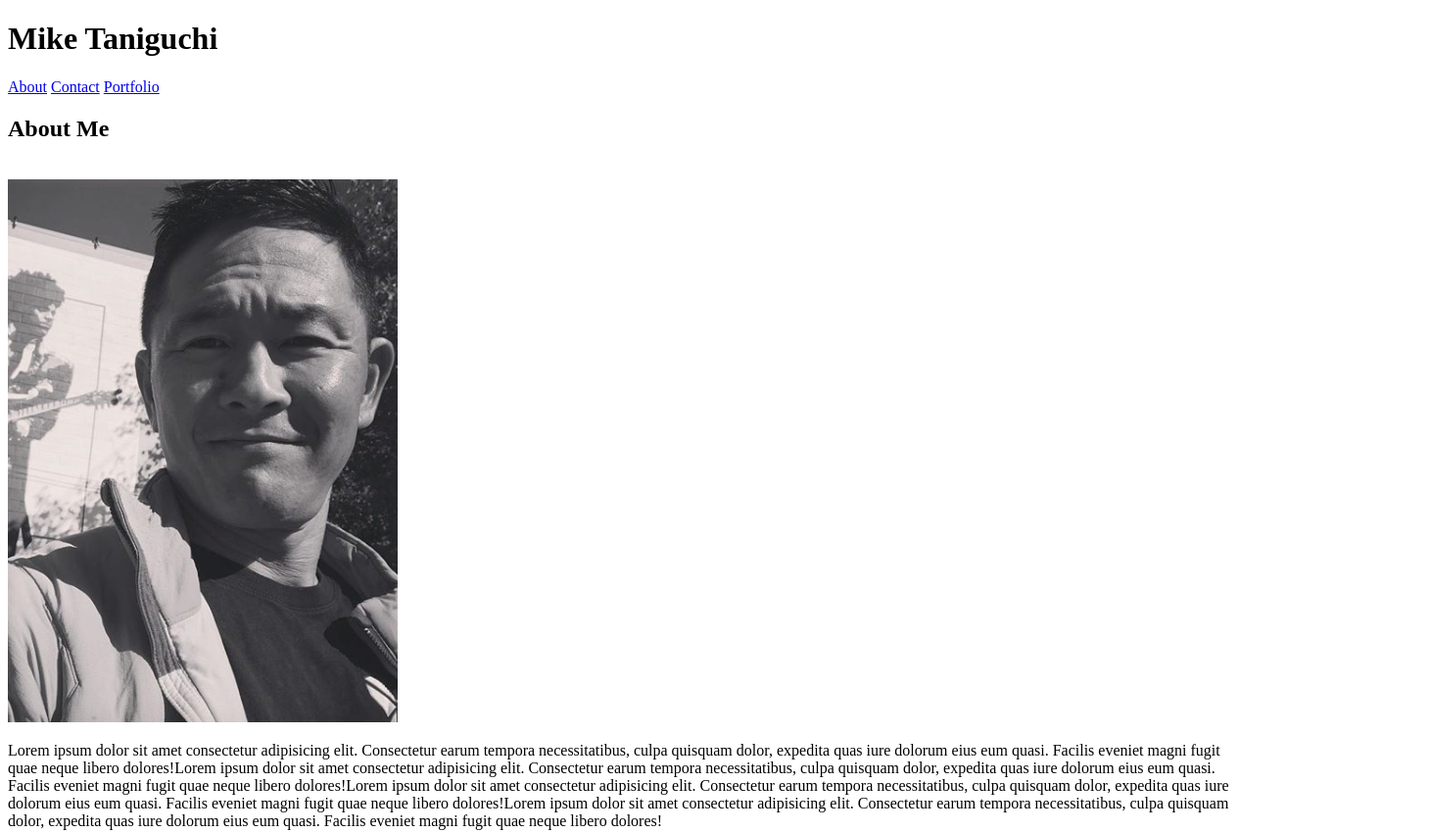
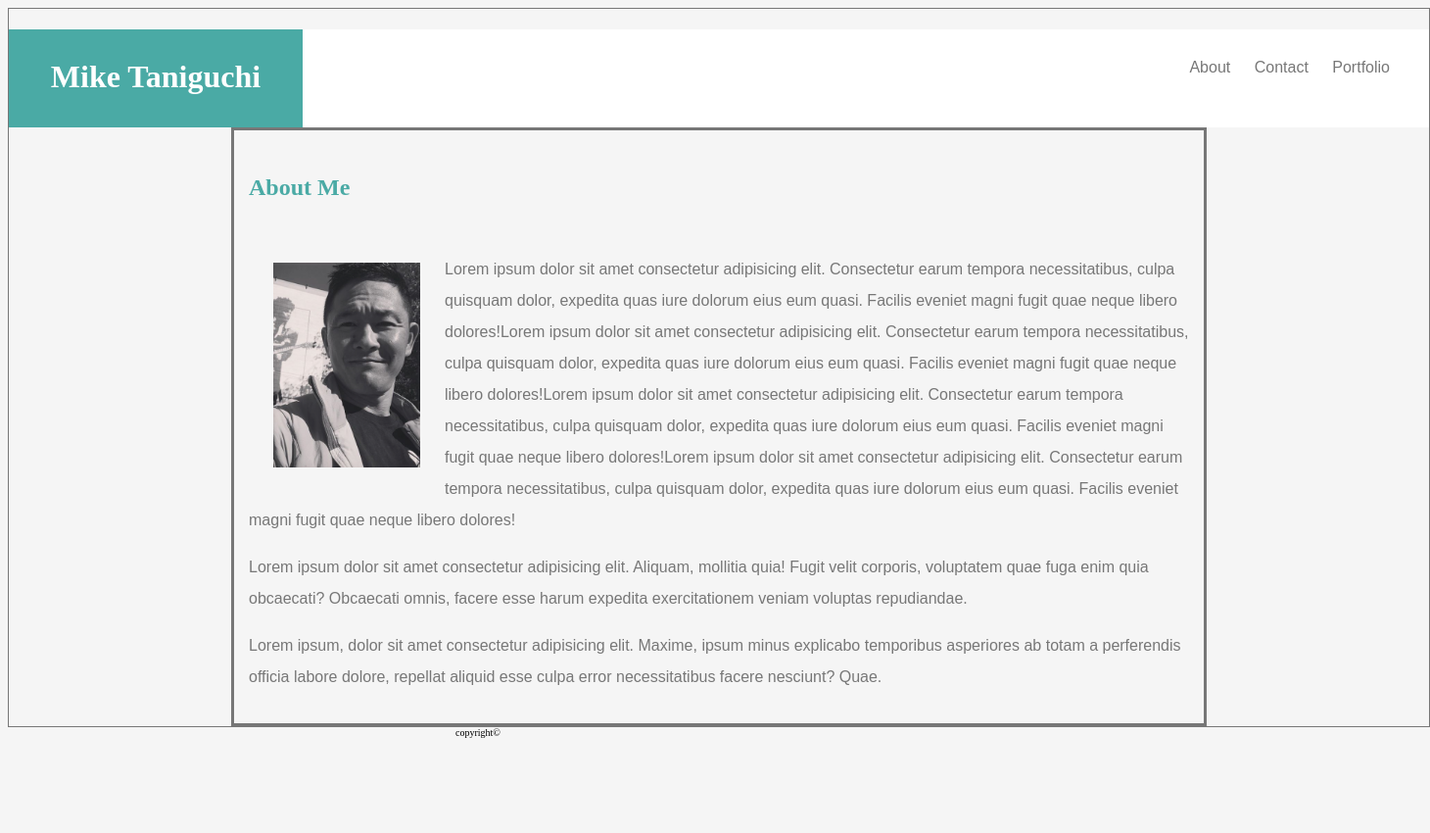
Before and after one commit to mktosos/Basic-Portfolio, a plain HTML site: page index.html in a window 1280 px wide. Shown: the top 850 px of the page at 98% size, 1460 px wide, since content can reach past the window. After the commit the page ends 800 px from the top, so only its background shows below. Drawn offline with Linux system fonts and the light colour scheme; files that its build step writes are made by us from their sources.

Commit message:
more css styling added

```diff
--- a/assets/css/style.css
+++ b/assets/css/style.css
@@ -0,0 +1,77 @@
+.bigBox {
+    width: 1450px;
+    height: auto;
+    border: 1px solid #777777;
+}
+
+
+body {
+    width: 960px;
+    background-color: whitesmoke;
+}
+
+header{
+    width: 100%;
+    height: 100px;
+    background-color: #ffffff;
+    text-align: center;
+    border-bottom-color: #cccccc;
+    border-bottom-width: 2px;
+    margin: auto;
+
+}
+#nameBox{
+    float: left;
+    background-color: #4aaaa5;
+    height: 70px;
+    width: 300px;
+    color:white;
+    padding-top: 30px;
+}
+.navLinks{
+    float: right;
+    font-family: 'Arial', 'Helvetica Neue', Helvetica, sans-serif;
+    padding-top: 30px;
+    padding-right:30px ;
+}
+
+.navLinks a {
+    margin: 10px;
+    text-decoration: none;
+    color: #777777;
+}
+
+.aboutMe {
+    margin-top: 30px;
+    color:#4aaaa5
+}
+
+section{
+    border: #777777;
+    border-style: solid;
+    padding: 15px;
+    width: 960px;
+    margin: auto;
+}
+
+img {
+    width: 150px;
+    height: auto;
+    float: left;
+    padding: 25px;
+}
+
+p {
+    font-family: 'Arial', 'Helvetica Neue', Helvetica, sans-serif;
+    line-height: 2;
+    color: #777777;
+    letter-spacing: 1.5;
+}
+
+
+
+.copyright {
+    clear: both;
+    font-size: x-small;
+    text-align: center;
+}
--- a/index.html
+++ b/index.html
@@ -4,30 +4,35 @@
     <meta charset="UTF-8">
     <meta name="viewport" content="width=device-width, initial-scale=1.0">
     <meta http-equiv="X-UA-Compatible" content="ie=edge">
-    <title>Mike Taniguchi Portfolio About Me</title>
-    <link rel="stylesheet" href="style.css">
+    <title>M. Taniguchi: About Me</title>
+    <link rel="stylesheet" href="assets/css/style.css">
 </head>
 <!--Page 1 portfolio About Me-->
 
+<body>
+    <div class="bigBox">
         <header>
-        <h1><div>Mike Taniguchi</div></h1>
+            <h1><div id="nameBox">Mike Taniguchi</div></h1>
+            <nav class= "navLinks">
                 <a href="index.html">About</a>
                 <a href="contact.html">Contact</a>
                 <a href="portfolio.html">Portfolio</a>
+            </nav>
         </header>
 
-<body>
-    <article>
-        <h1>About Me</h1>
+
+        <section>
+            <h1 class="aboutMe">About Me</h1>
             <br>
-        <img src="assets/images/Profile pic.png" alt="profile pic">
+            <img class="profilePic" src="assets/images/Profile pic.png" alt="profile pic">
             <p>Lorem ipsum dolor sit amet consectetur adipisicing elit. Consectetur earum tempora necessitatibus, culpa quisquam dolor, expedita quas iure dolorum eius eum quasi. Facilis eveniet magni fugit quae neque libero dolores!Lorem ipsum dolor sit amet consectetur adipisicing elit. Consectetur earum tempora necessitatibus, culpa quisquam dolor, expedita quas iure dolorum eius eum quasi. Facilis eveniet magni fugit quae neque libero dolores!Lorem ipsum dolor sit amet consectetur adipisicing elit. Consectetur earum tempora necessitatibus, culpa quisquam dolor, expedita quas iure dolorum eius eum quasi. Facilis eveniet magni fugit quae neque libero dolores!Lorem ipsum dolor sit amet consectetur adipisicing elit. Consectetur earum tempora necessitatibus, culpa quisquam dolor, expedita quas iure dolorum eius eum quasi. Facilis eveniet magni fugit quae neque libero dolores!</p>
             <p>Lorem ipsum dolor sit amet consectetur adipisicing elit. Aliquam, mollitia quia! Fugit velit corporis, voluptatem quae fuga enim quia obcaecati? Obcaecati omnis, facere esse harum expedita exercitationem veniam voluptas repudiandae.</p>
             <p>Lorem ipsum, dolor sit amet consectetur adipisicing elit. Maxime, ipsum minus explicabo temporibus asperiores ab totam a perferendis officia labore dolore, repellat aliquid esse culpa error necessitatibus facere nesciunt? Quae.</p>
-    </article>
+        </section>
+    </div>
 </body>
 
 <footer>
-    <div>copyright©</div>
+    <div class="copyright">copyright©</div>
 </footer>
 </html>
```
Also changed, not shown: contact.html (+1 -1 lines), 2 other files. Lines whose indentation alone changed are shown as unchanged.
